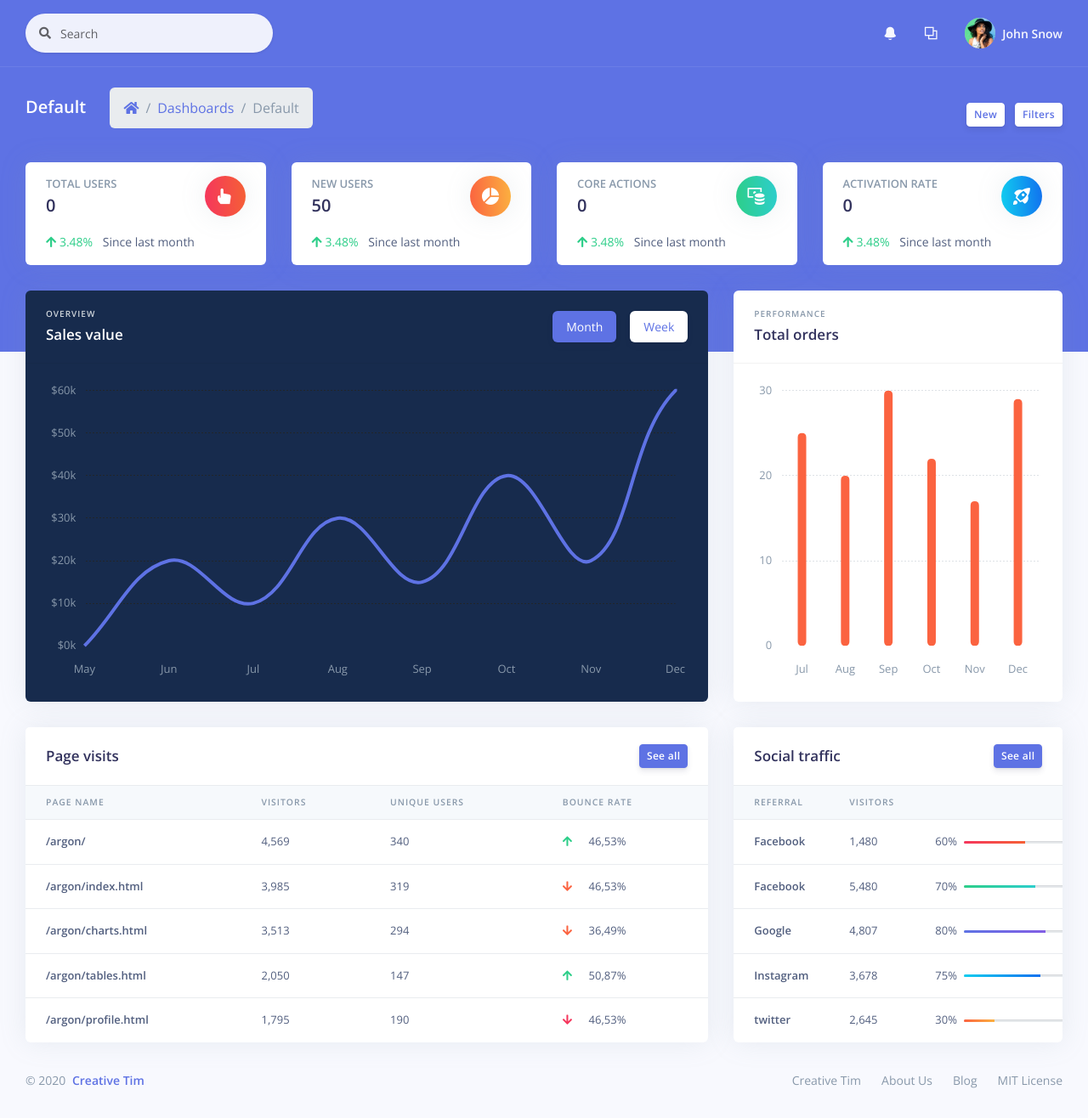
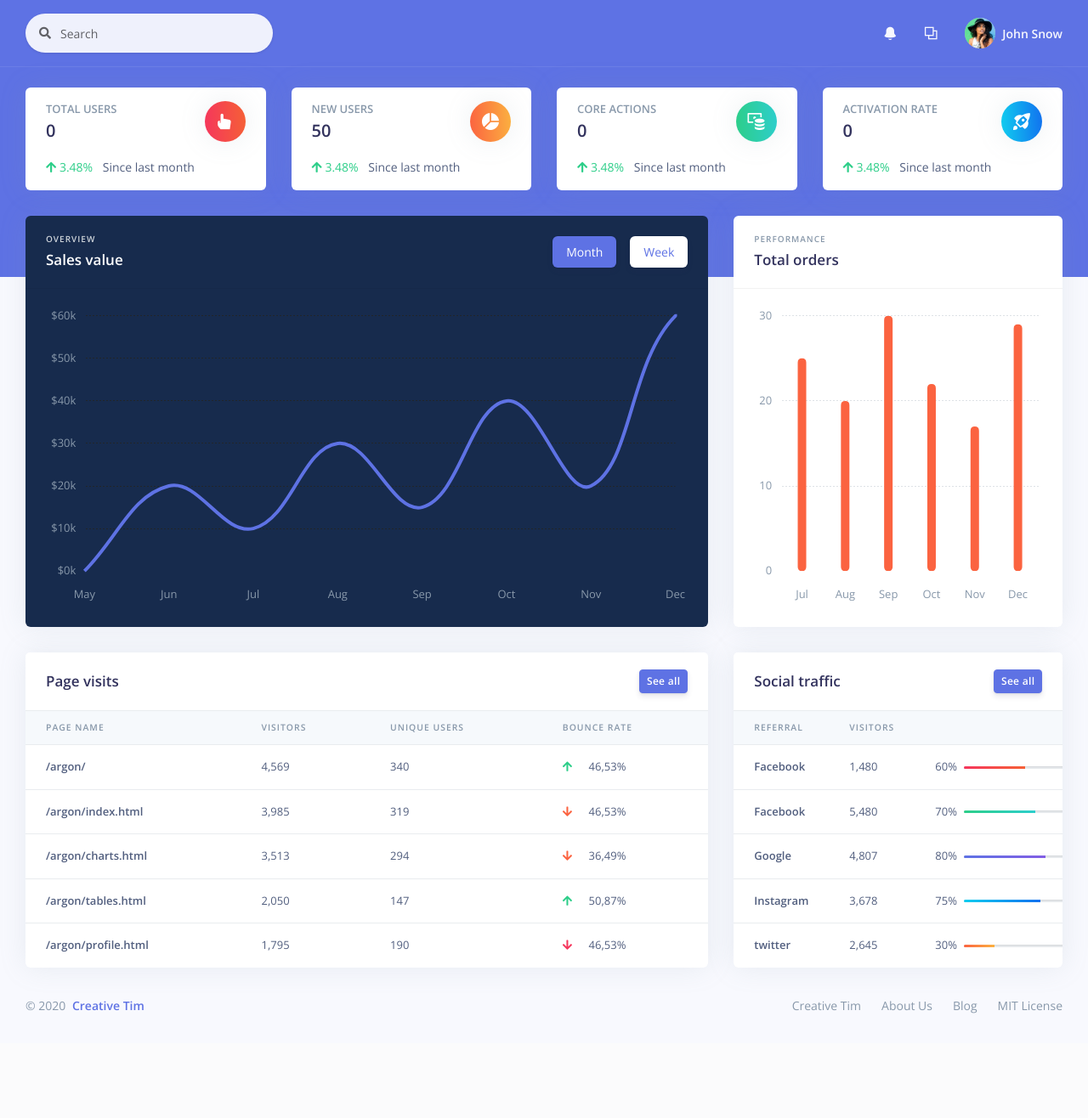
Before and after one commit to benj652/CS422-StartUp, a Flask app: page /dashboard/ in a window 1280 px wide. Shown: the whole page at 85% size. After the commit the page ends 1193 px from the top, so only its background shows below. Run offline with Flask 3, Linux system fonts and the light colour scheme; data that the repository does not hold is empty; some libraries are stand-ins or nearby versions.

Commit message:
Removed filter, buttons and unecessary icons from

```diff
--- a/website/templates/dashboard.html
+++ b/website/templates/dashboard.html
@@ -267,24 +267,8 @@
     <div class="header bg-primary pb-6">
       <div class="container-fluid">
         <div class="header-body">
-          <div class="row align-items-center py-4">
-            <div class="col-lg-6 col-7">
-              <h6 class="h2 text-white d-inline-block mb-0">Default</h6>
-              <nav aria-label="breadcrumb" class="d-none d-md-inline-block ml-md-4">
-                <ol class="breadcrumb breadcrumb-links breadcrumb-dark">
-                  <li class="breadcrumb-item"><a href="#"><i class="fas fa-home"></i></a></li>
-                  <li class="breadcrumb-item"><a href="#">Dashboards</a></li>
-                  <li class="breadcrumb-item active" aria-current="page">Default</li>
-                </ol>
-              </nav>
-            </div>
-            <div class="col-lg-6 col-5 text-right">
-              <a href="#" class="btn btn-sm btn-neutral">New</a>
-              <a href="#" class="btn btn-sm btn-neutral">Filters</a>
-            </div>
-          </div>
           <!-- Card stats -->
-          <div class="row">
+          <div class="row pt-4">
             <div class="col-xl-3 col-md-6">
               <div class="card card-stats">
                 <!-- Card body -->
```
